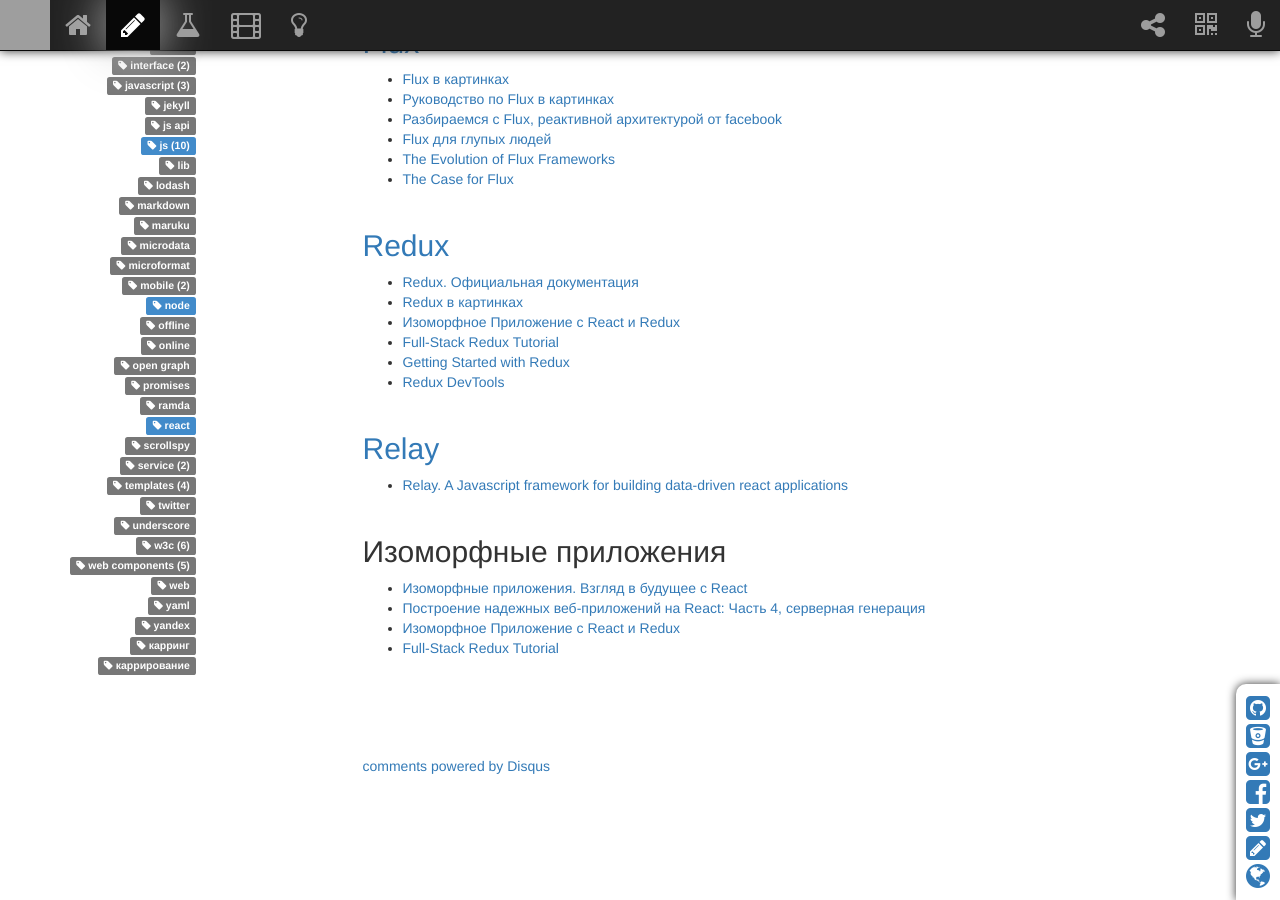
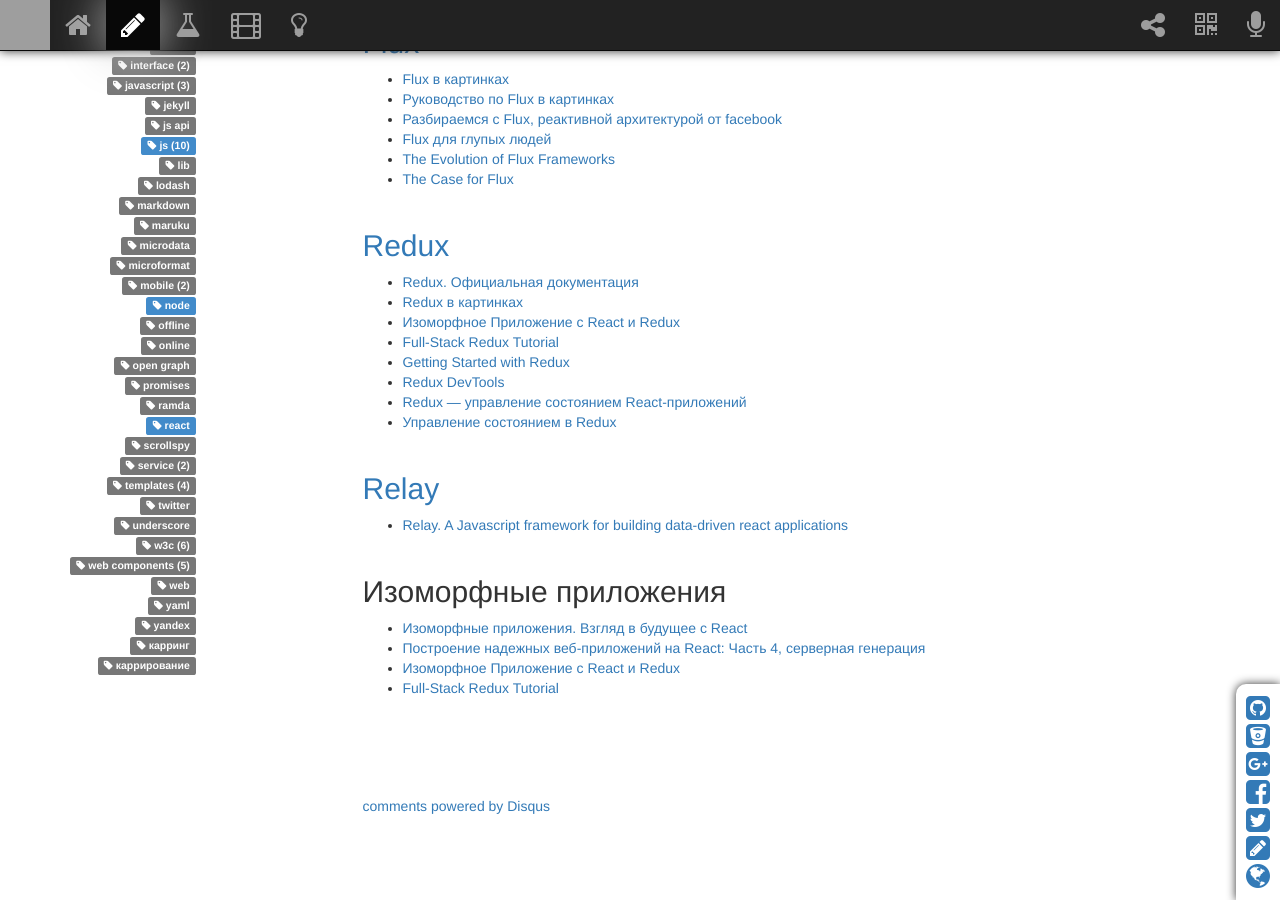
Before and after one commit to sergeymakoveev/sergeymakoveev.github.com, a Jekyll site: the page built from _posts/2015-06-18-js.react.md, in a window 1280 px wide and 900 px high, scrolled down 1032 px. Built offline with Jekyll 4.4.1, drawn with Linux system fonts in a browser that asks for light colours; nearby versions of some CDN libraries; comment, search, counter and statistics services are not loaded; grey boxes are pictures that could not be loaded.

Commit message:
[#] обновил контент

```diff
--- a/_posts/2015-06-18-js.react.md
+++ b/_posts/2015-06-18-js.react.md
@@ -54,6 +54,8 @@
 *   [Full-Stack Redux Tutorial](http://teropa.info/blog/2015/09/10/full-stack-redux-tutorial.html)
 *   [Getting Started with Redux](https://egghead.io/series/getting-started-with-redux)
 *   [Redux DevTools](https://github.com/gaearon/redux-devtools)
+*   [Redux — управление состоянием React-приложений](https://www.youtube.com/watch?v=_2NeGzHTnlU)
+*   [Управление состоянием в Redux](https://www.youtube.com/watch?v=dszqObMPwmo)
 
 
 ## [Relay](https://facebook.github.io/relay/)
```
